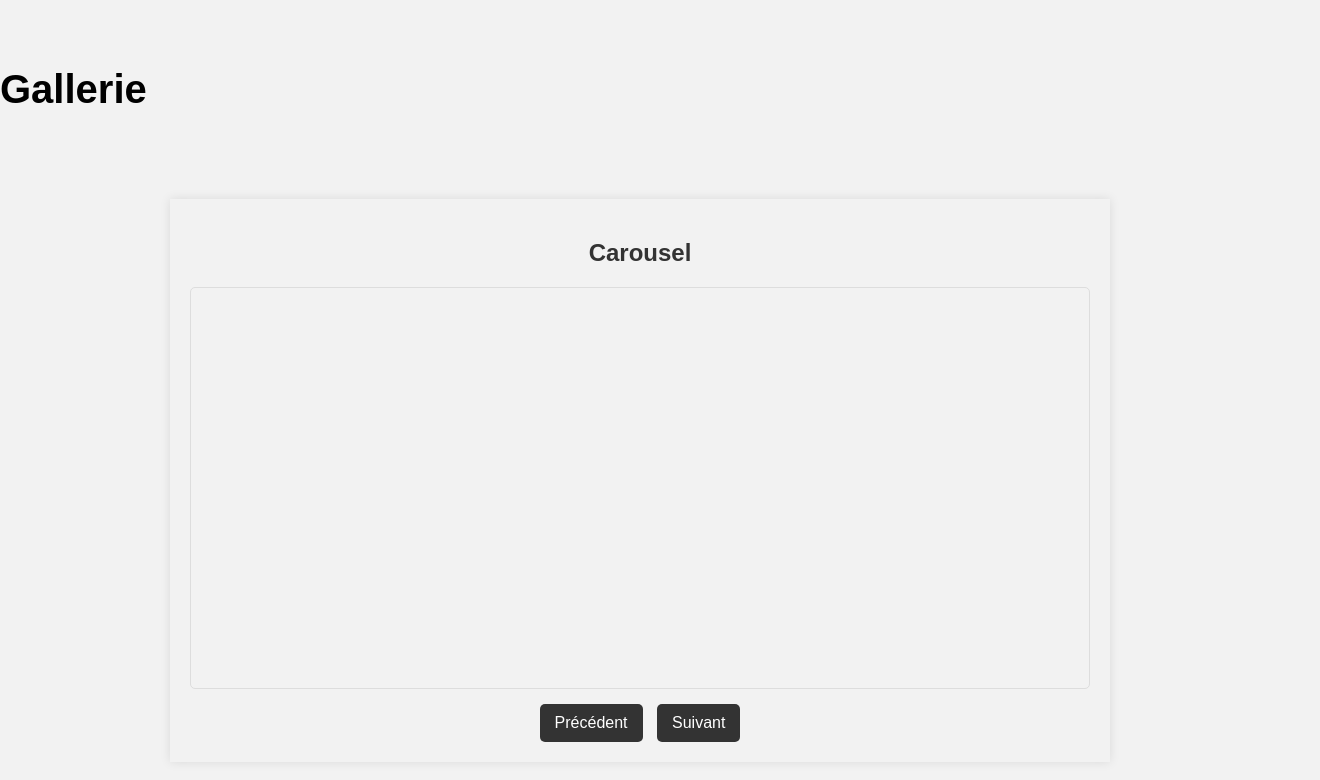
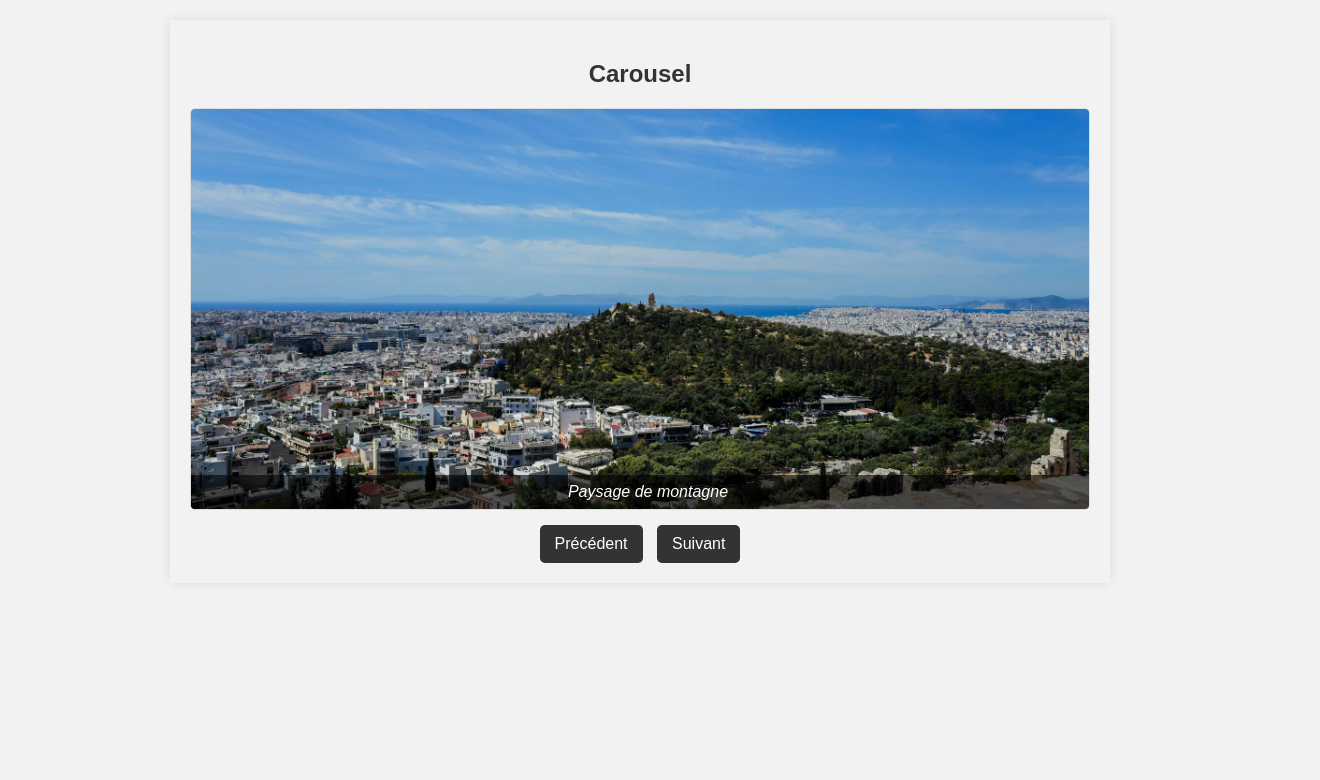
Before and after one commit to abdellah59/brief-Carousel, a website: page index.html in a window 1280 px wide. Shown: the whole page, 1320 px wide, since content can reach past the window. Drawn offline with nearby package versions, Linux system fonts and the light colour scheme; files that its build step writes are made by us from their sources.

Commit message:
feat(index.html): Update carousel structure and improve semantic markup

```diff
--- a/index.html
+++ b/index.html
@@ -24,11 +24,6 @@
 
 <body>
 
-    <header id="header">
-
-      <h1>Gallerie</h1>
-
-    </header>
 
   <main>
 
@@ -37,7 +32,7 @@
         <h2>Carousel</h2>
 
        <div class="images">
-          <figure class="image">
+         <figure class="image active">
           <img src="img/pexels-adrien-olichon-1257089-32138562.jpg" alt="Paysage de montagne au milieu de la ville" />
           <figcaption>Paysage de montagne</figcaption>
         </figure>
@@ -66,7 +61,7 @@
 
   </main>
 
-    <script src="js/app.js"></script>
+   <script src="js/carousel.js"></script>
 
 </body>
 
```
Lines whose indentation alone changed are shown as unchanged.
